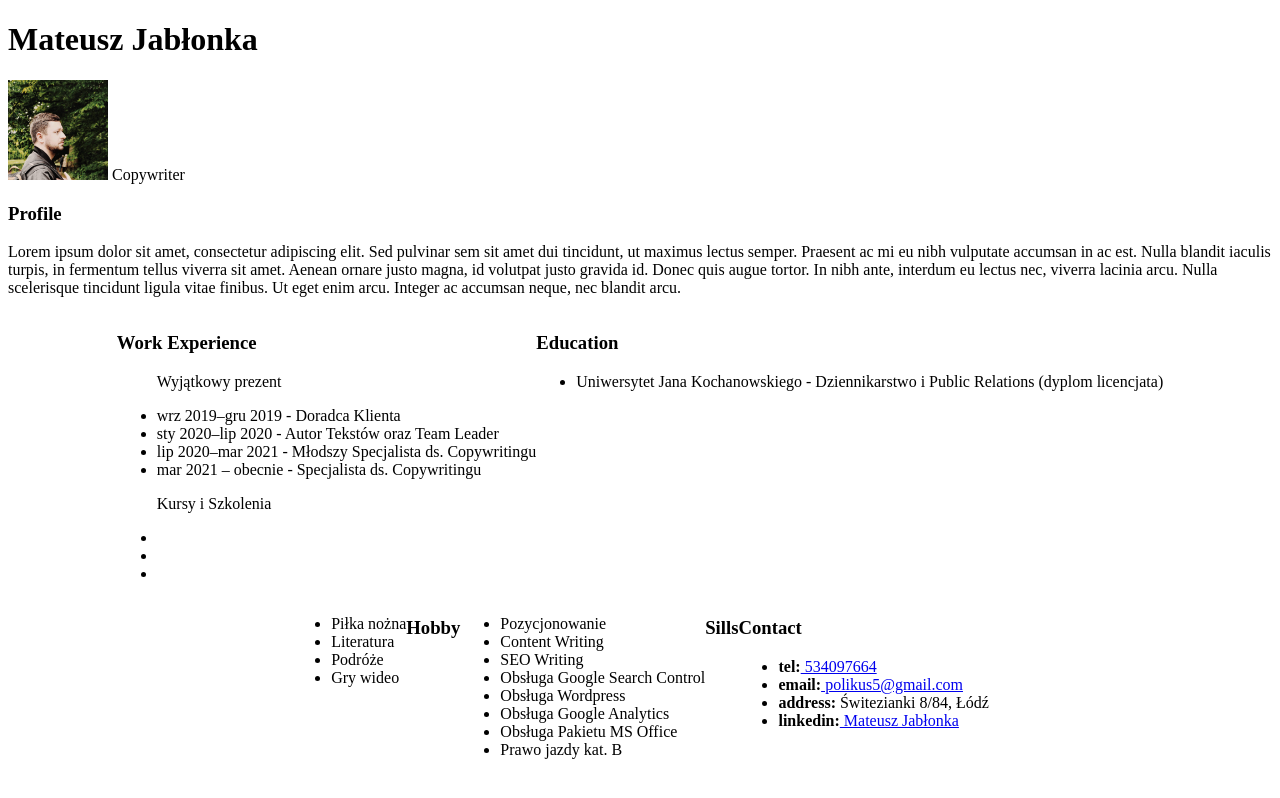
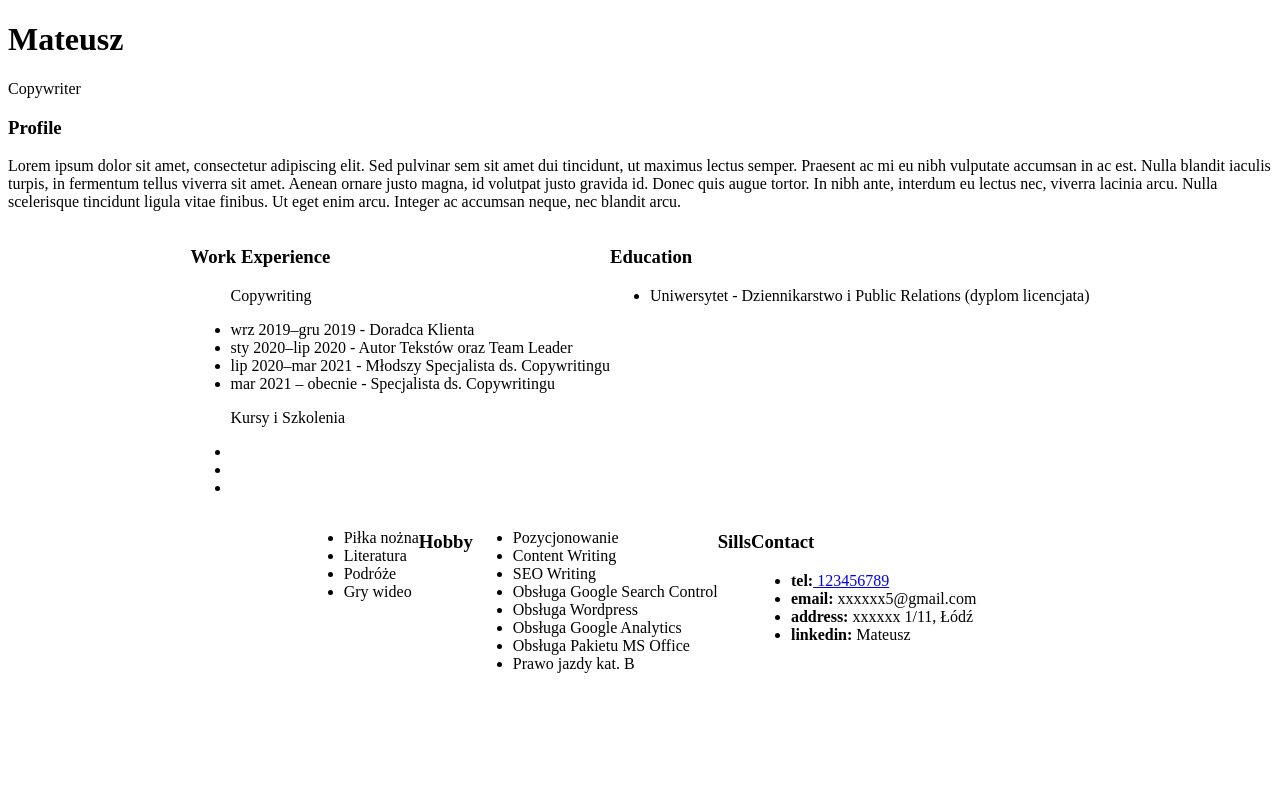
Before and after one commit to jablonka5/CV_2, a plain HTML site: page index.html in a window 1280 px wide. Drawn offline with Linux system fonts and the light colour scheme.

Commit message:
Add files via upload

```diff
--- a/css/style.css
+++ b/css/style.css
@@ -1,8 +1,3 @@
-img {
-    width: 100px;
-    height: 100px;
-}
-
 .flexbox-container-1,
 .flexbox-container-2 {
     display: flex;
--- a/index.html
+++ b/index.html
@@ -1,13 +1,12 @@
 <!DOCTYPE html>
 <html lang="pl-PL">
     <head>
-        <title>Mateusz Jabłonka CV</title>
+        <title>Mateusz CV</title>
         <link rel="stylesheet" href="css/style.css">
     </head>
     <body>
         <header>
-            <h1>Mateusz Jabłonka</h1>
-            <img src="images/mat.jpg"/>
+            <h1>Mateusz</h1>
             <span>Copywriter</span>
         </header>
         <main>
@@ -29,14 +28,14 @@
                     <h3>Education</h3>
                     <ul>
                         <li>
-                            Uniwersytet Jana Kochanowskiego - Dziennikarstwo i Public Relations (dyplom licencjata)
+                            Uniwersytet - Dziennikarstwo i Public Relations (dyplom licencjata)
                         </li>
                     </ul>
                 </div>
                 <div class="flexbox-container-1-item-3">
                     <h3>Work Experience</h3>
                         <ul>
-                            <p>Wyjątkowy prezent</p>
+                            <p>Copywriting</p>
 
                             <li>wrz 2019–gru 2019 - Doradca Klienta</li>
                             <li>sty 2020–lip 2020 - Autor Tekstów oraz Team Leader</li>
@@ -55,10 +54,10 @@
             <adress>
                 <h3>Contact</h3>
                     <ul>
-                        <li><b>tel:</b><a href="tel:534097664"> 534097664</a></li>
-                        <li><b>email:</b><a href="mailto:polikus5@gmail.com"> polikus5@gmail.com</a></li>
-                        <li><b>address:</b> Świtezianki 8/84, Łódź</li>
-                        <li><b>linkedin:</b><a href="https://pl.linkedin.com/in/mateusz-jab%C5%82onka-7bb283195"> Mateusz Jabłonka</a></li>
+                        <li><b>tel:</b><a href="tel:123456789"> 123456789</a></li>
+                        <li><b>email:</b> xxxxxx5@gmail.com</li>
+                        <li><b>address:</b> xxxxxx 1/11, Łódź</li>
+                        <li><b>linkedin:</b> Mateusz</li>
                     </ul>
             </adress>
                 <h3>Sills</h3>
```
